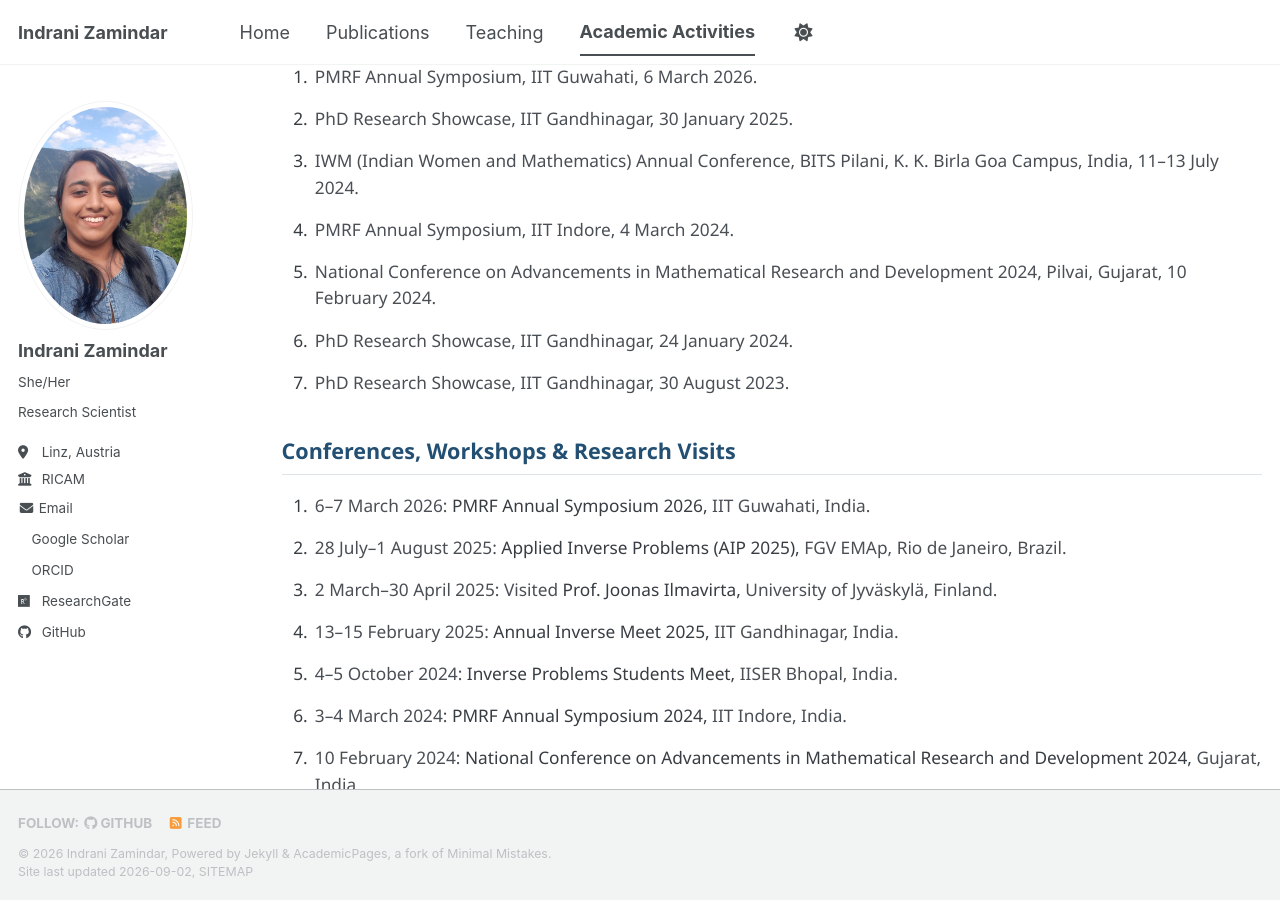
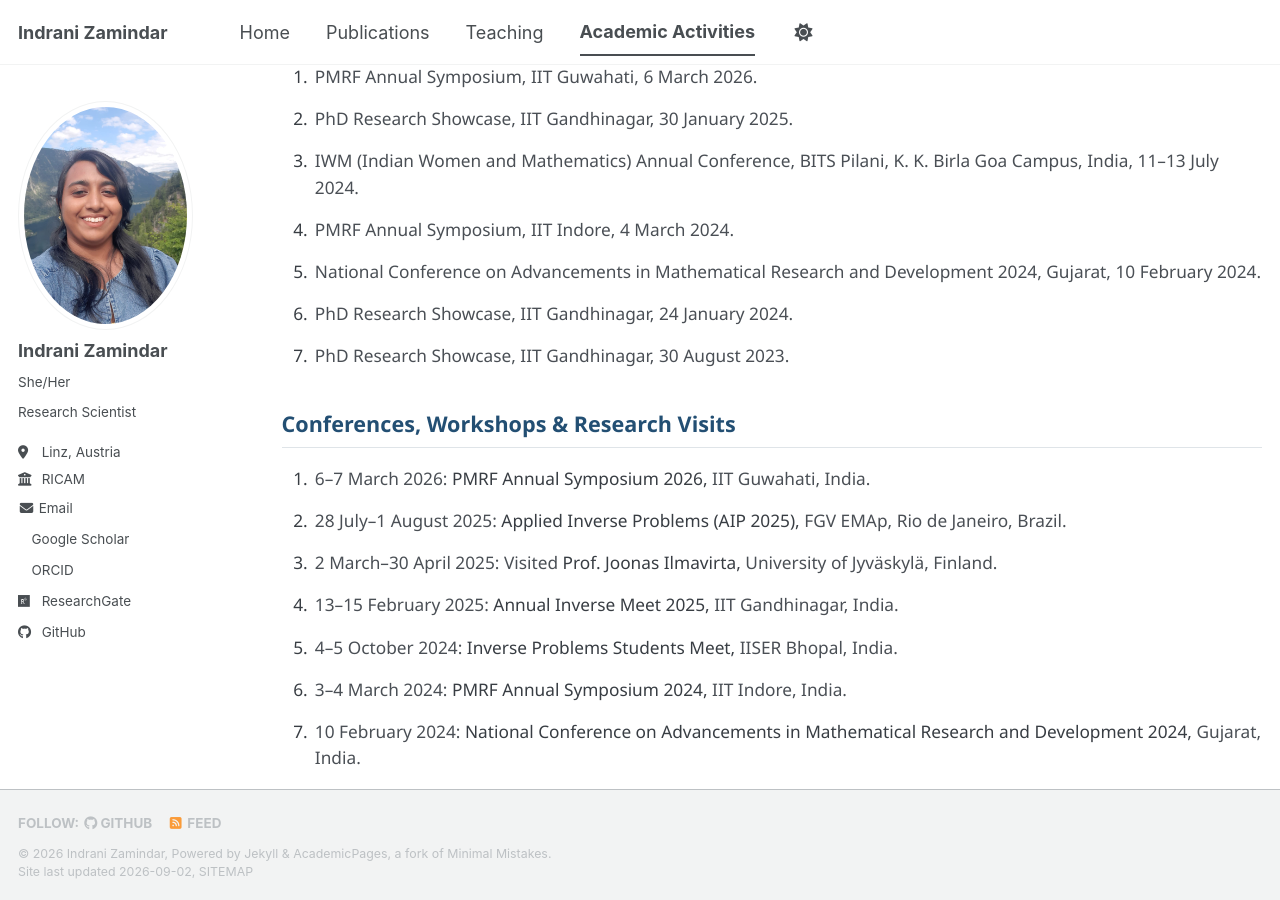
Before and after one commit to izamindar/izamindar.github.io, a Jekyll site: the page built from _pages/academic-activities.html, in a window 1280 px wide and 900 px high, scrolled down 606 px. Built offline with Jekyll 4.4.1, drawn with Linux system fonts in a browser that asks for light colours; a style sheet for code colours, icons or effects is not loaded.

Commit message:
Update location in conference details

```diff
--- a/_pages/academic-activities.html
+++ b/_pages/academic-activities.html
@@ -186,7 +186,7 @@ author_profile: true
   </li>
 
   <li>
-    <span class="activity-meta">National Conference on Advancements in Mathematical Research and Development 2024, Pilvai, Gujarat, 10 February 2024.</span>
+    <span class="activity-meta">National Conference on Advancements in Mathematical Research and Development 2024, Gujarat, 10 February 2024.</span>
   </li>
 
   <li>
```
